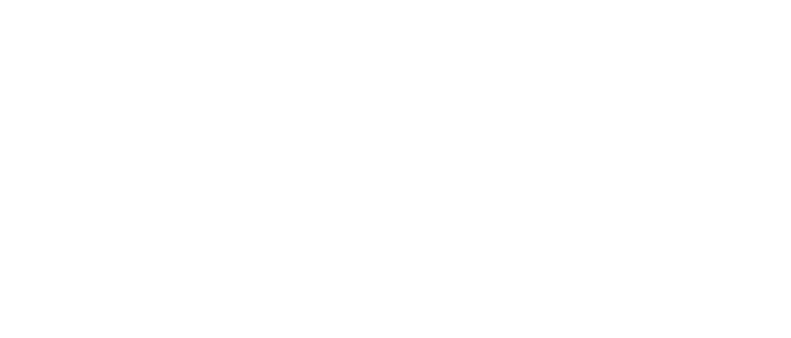
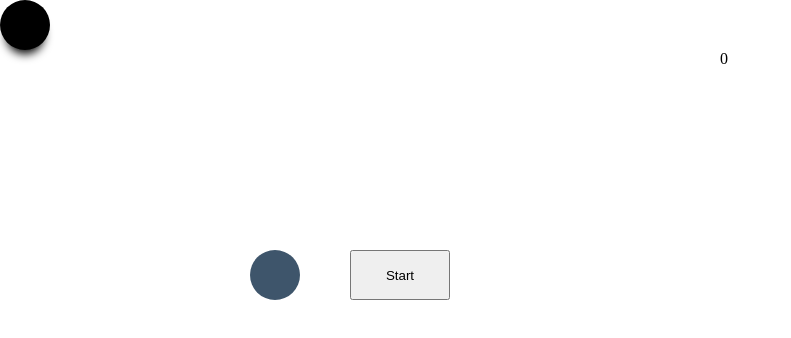
Before and after one commit to manjunathaithal/React-Weekend-Assignment---Timed-Golf, a React app: page / in a window 1280 px wide. Shown: the whole page, without its empty margins (0-791 px from the left). Built offline with nearby package versions, Linux system fonts and the light colour scheme.

Commit message:
Added Message

```diff
--- a/src/components/App.js
+++ b/src/components/App.js
@@ -3,22 +3,88 @@ import "../styles/App.css";
 class Timer extends React.Component {
   constructor(props) {
     super(props);
-    this.state = { time: 0, x: 0, y: 0 };
+    this.state = { time: 0, x: 0, y: 0, startEvent: false };
+    this.keyboardEvent = this.keyboardEvent.bind(this);
+    this.handleClick = this.handleClick.bind(this);
   }
   componentDidMount() {
+    // this.id = setInterval(() => {
+    //   this.setState((state) => {
+    //     return { time: state.time + 1 };
+    //   });
+    // }, 1000);
+    // this.id = setInterval(() => {
+    //   this.setState((state) => {
+    //     return { time: state.time + 1 };
+    //   });
+    // }, 1000);
+    document.addEventListener("keydown", this.keyboardEvent);
+  }
+  handleClick() {
+    this.id = setInterval(() => {
+      this.setState((state) => {
+        return { time: state.time + 1 };
+      });
+    }, 1000);
+    this.setState({
+      startEvent: true,
+    });
+  }
+  // updateXY() {
+  //   // this.setState({
+  //   //   x: newX,
+  //   //   y: newY,
+  //   // });
+  //   console.log("hello");
+  // }
 
+  keyboardEvent(event) {
+    if (this.state.startEvent) {
+      if (event.keyCode === 37) {
+        this.setState((prevState) => {
+          return { x: prevState.x - 5, y: prevState.y };
+        });
+      } else if (event.keyCode === 38) {
+        this.setState((prevState) => {
+          return { x: prevState.x, y: prevState.y - 5 };
+        });
+      } else if (event.keyCode === 39) {
+        this.setState((prevState) => {
+          return { x: prevState.x + 5, y: prevState.y };
+        });
+      } else if (event.keyCode === 40) {
+        this.setState((prevState) => {
+          return { x: prevState.x, y: prevState.y + 5 };
+        });
+      }
+      // this.tempX = this.state.x;
+      // this.tempY = this.state.y;
+      if (this.state.x === 250 && this.state.y === 250) {
+        clearInterval(this.id);
+      }
+    }
   }
 
-  componentWillUnmount() {
-
-  }
-
-
+  componentWillUnmount() {}
 
   render() {
     return (
- <>
-</>
+      <div>
+        <div
+          className="ball"
+          style={{
+            position: "absolute",
+            left: this.state.x,
+            top: this.state.y,
+          }}
+          onKeyDown={this.keyboardEvent}
+        ></div>
+        <button className="start" onClick={this.handleClick}>
+          Start
+        </button>
+        <div className="hole"></div>
+        <div className="heading-timer">{this.state.time}</div>
+      </div>
     );
   }
 }
--- a/src/styles/App.css
+++ b/src/styles/App.css
@@ -17,9 +17,7 @@
   width: 195px;
   margin: 15px;
   height: 60px;
-
 }
-
 
 .ball {
   background-color: black;
@@ -32,7 +30,6 @@
   border-radius: 25px;
 }
 
-
 .hole {
   background-color: rgb(62, 85, 107);
   /* box-shadow: 0 10px 10px 0px; */
@@ -43,3 +40,10 @@
   width: 50px;
   border-radius: 30px;
 }
+.start {
+  position: absolute;
+  left: 350px;
+  top: 250px;
+  height: 50px;
+  width: 100px;
+}
```
